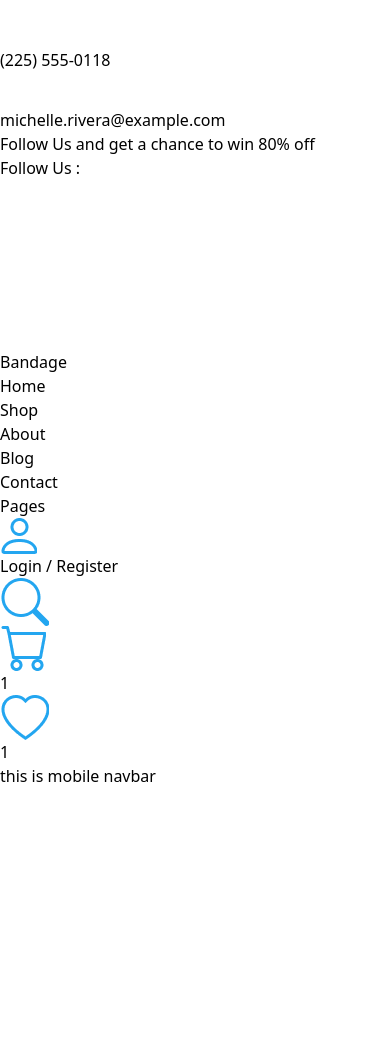
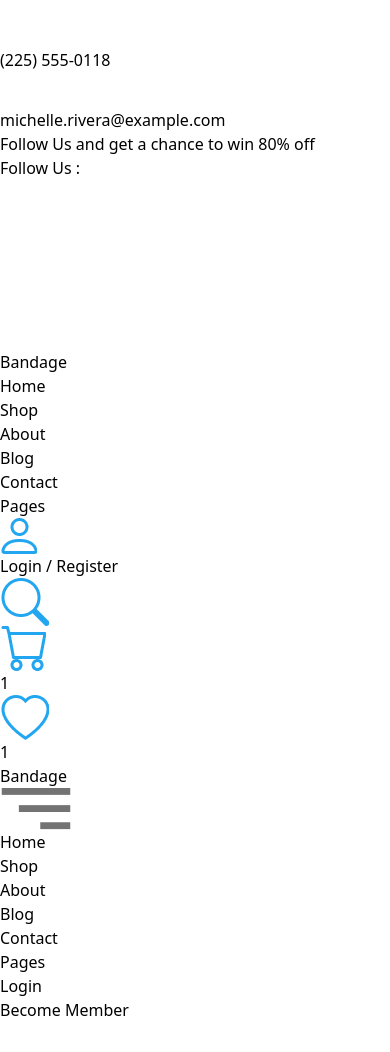
Before and after one commit to rassyaabiwafaaa/Bandage, a React (Vite) app: page / in a window 390 px wide. Before the commit the page ends 844 px from the top, so only its background shows below. Built offline with nearby package versions, Linux system fonts and the light colour scheme.

Commit message:
create mobile version of navbar

```diff
--- a/src/Components/Elements/MobileNavbar/index.jsx
+++ b/src/Components/Elements/MobileNavbar/index.jsx
@@ -1,5 +1,67 @@
-export default function MobileNavbar(){
-    return(
-        <h1>this is mobile navbar</h1>
-    )
+import { useState } from "react";
+import { ArrowRight, MenuIcon } from "../../../assets/icons";
+
+export default function MobileNavbar() {
+  const [dropDown, setDropDown] = useState(false);
+
+  return (
+    <>
+      <div className="h-[70px] flex items-center justify-between mx-[38px]">
+        {/* Logo */}
+        <span className="text-[24px] font-bold text-[#252B42] cursor-pointer">
+          Bandage
+        </span>
+        {/* Icon */}
+        <span
+          className="cursor-pointer"
+          onClick={() => setDropDown((prev) => !prev)}
+        >
+          <img
+            src={MenuIcon}
+            alt="menu icon mobile navbar"
+            className="w-[24px] h-[13.71px]"
+          />
+        </span>
+      </div>
+      {/* List Menu */}
+      <div
+        className={`${
+          dropDown ? 'opacity-100 max-h-[900px] mt-[50px] pb-[50px]' : 'opacity-0 max-h-0'
+        } transition-all duration-300 ease-in-out overflow-hidden`}
+      >
+        <ul className="flex flex-col gap-[30px] justify-center items-center text-center text-[30px] text-[#737373] mb-[56px]">
+          <li>
+            <a href="#">Home</a>
+          </li>
+          <li>
+            <a href="#">Shop</a>
+          </li>
+          <li>
+            <a href="#">About</a>
+          </li>
+          <li>
+            <a href="#">Blog</a>
+          </li>
+          <li>
+            <a href="#">Contact</a>
+          </li>
+          <li>
+            <a href="#">Pages</a>
+          </li>
+        </ul>
+
+        {/* Additional content goes here */}
+      <div className="flex justify-center">
+            <div className="flex flex-col gap-[24px]">
+                {/* Text */}
+                <div className="text-center text-[30px] font-[400] text-[#23A6F0]">
+                    <a href="#">Login</a>
+                </div>
+                {/* button */}
+                <button className="flex items-center gap-[15px] px-[25px] py-[15px] bg-[#23A6F0] text-[14px] font-bold text-white">Become Member <img src={ArrowRight} alt="arrow right icon" className="w-[16px] h-[10px]" /></button>
+            </div>
+        </div>
+      </div>
+    </>
+  );
 }
--- a/src/Components/Elements/Navbar/index.jsx
+++ b/src/Components/Elements/Navbar/index.jsx
@@ -6,12 +6,12 @@ export default function Navbar(){
     return(
         <>
         {/* Desktop Navbar */}
-        <div className="md:block hidden w-full h-[136px]">
+        <div className="lg:block hidden w-full h-[136px]">
             <TopNavbar/>
             <BottomNavbar/>
         </div>
         {/* Mobile Navbar */}
-        <div className="block md:hidden">
+        <div className="block lg:hidden w-full">
             <MobileNavbar/>
         </div>
         </>
--- a/src/assets/icons/index.js
+++ b/src/assets/icons/index.js
@@ -8,3 +8,5 @@ export {default as LoginIcon} from './login-icon.png'
 export {default as SearchIcon} from './search-icon.png'
 export {default as CartIcon} from './cart-icon.png'
 export {default as LoveIcon} from './love-icon.png'
+export {default as MenuIcon} from './menu-icon.png'
+export {default as ArrowRight} from './arrowRight-icon.png'
```
Also changed, not shown: src/assets/icons/arrowRight-icon.png (added), src/assets/icons/menu-icon.png (added).
